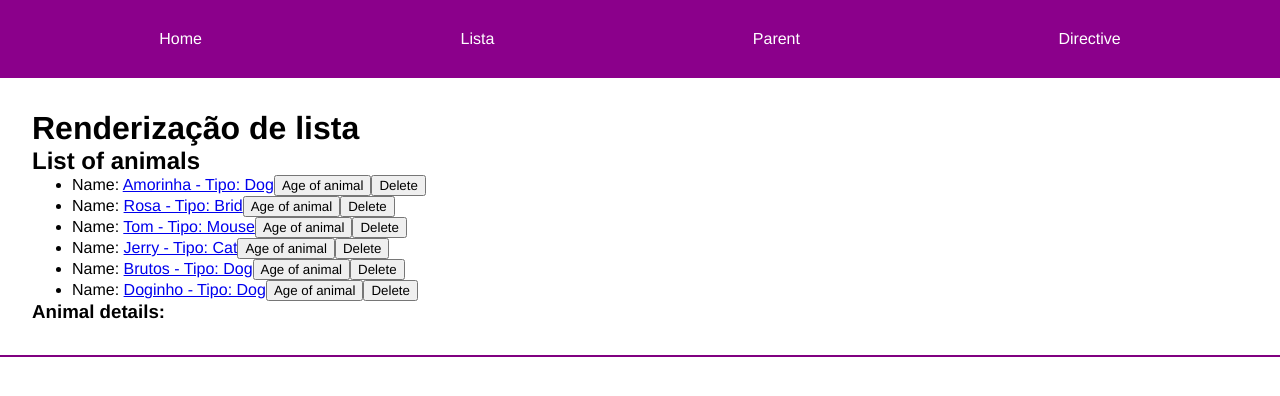
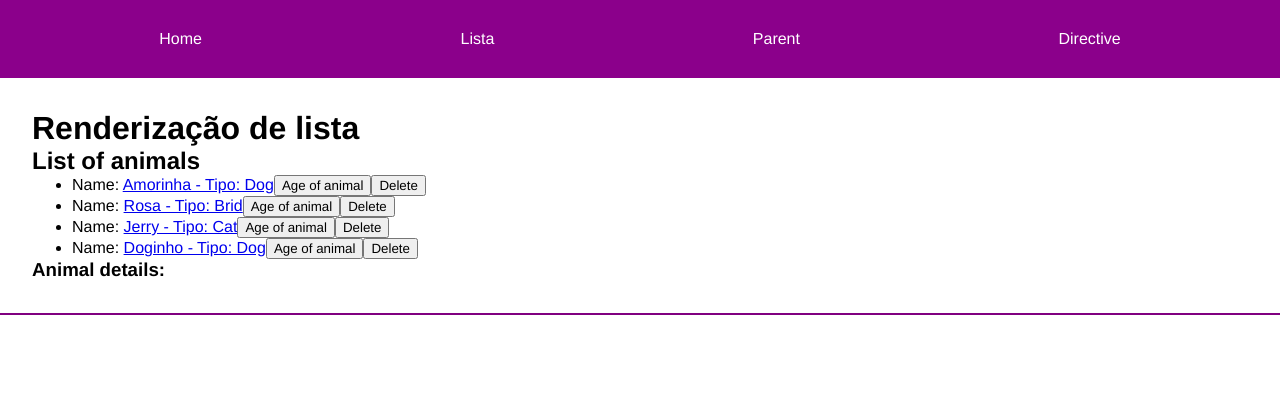
Before and after one commit to Christian-Lopes/bootcamps-DIO, an Angular app in the folder bootcamp-santander-fullstack-2022/2 - angular/001- angula-13/curso-angular/: page /list in a window 1280 px wide. Shown: the top 396 px of the page. Built offline with nearby package versions, Linux system fonts and the light colour scheme; data requests are answered from the project's data file.

Commit message:
Tópico 20: Trabanhando com delete no Service do Angular

```diff
--- a/bootcamp-santander-fullstack-2022/2 - angular/001- angula-13/curso-angular/db.json
+++ b/bootcamp-santander-fullstack-2022/2 - angular/001- angula-13/curso-angular/db.json
@@ -1,10 +1,28 @@
 {
   "animals": [
-    { "id": 1, "name": "Amorinha", "type": "Dog", "age": "4" },
-    { "id": 2, "name": "Rosa", "type": "Brid", "age": "7" },
-    { "id": 3, "name": "Tom", "type": "Mouse", "age": "2" },
-    { "id": 4, "name": "Jerry", "type": "Cat", "age": "3" },
-    { "id": 5, "name": "Brutos", "type": "Dog", "age": "9" },
-    { "id": 6, "name": "Doginho", "type": "Dog", "age": "4" }
+    {
+      "id": 1,
+      "name": "Amorinha",
+      "type": "Dog",
+      "age": "4"
+    },
+    {
+      "id": 2,
+      "name": "Rosa",
+      "type": "Brid",
+      "age": "7"
+    },
+    {
+      "id": 4,
+      "name": "Jerry",
+      "type": "Cat",
+      "age": "3"
+    },
+    {
+      "id": 6,
+      "name": "Doginho",
+      "type": "Dog",
+      "age": "4"
+    }
   ]
 }
--- a/bootcamp-santander-fullstack-2022/2 - angular/001- angula-13/curso-angular/src/app/components/list-render/list-render.component.ts
+++ b/bootcamp-santander-fullstack-2022/2 - angular/001- angula-13/curso-angular/src/app/components/list-render/list-render.component.ts
@@ -25,7 +25,8 @@
   }
 
   removeAnimal(animal: Animal){
-    this.animals = this.listAnimalService.remove(this.animals, animal)
+    this.animals =  this.animals.filter((a) => animal.name !== a.name);
+    this.listAnimalService.remove(animal.id).subscribe();
   }
 
   getAnimals(): void{
--- a/bootcamp-santander-fullstack-2022/2 - angular/001- angula-13/curso-angular/src/app/services/list-animal.service.ts
+++ b/bootcamp-santander-fullstack-2022/2 - angular/001- angula-13/curso-angular/src/app/services/list-animal.service.ts
@@ -13,8 +13,8 @@
 
   constructor(private http: HttpClient) {}
 
-  remove(animals: Animal[], animal: Animal) {
-    return animals.filter((a) => animal.name !== a.name);
+  remove(id: number) {
+    return this.http.delete<Animal>(`${this.apiUrl}/${id}`);
   }
 
   getAll(): Observable<Animal[]>{
```
